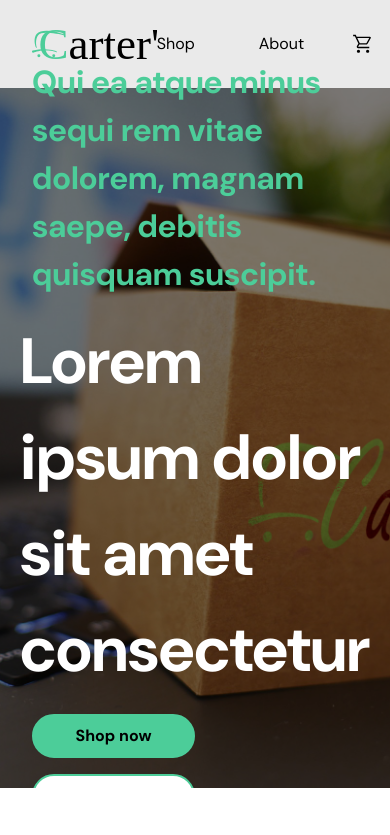
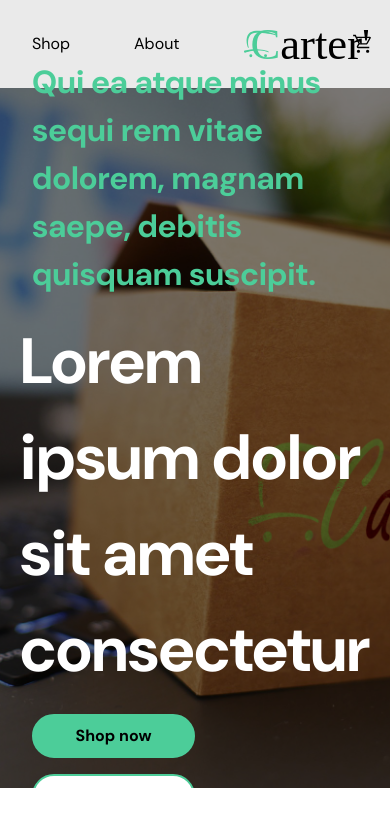
Before and after one commit to Diaa-E/shopping-cart, a React (Vite) app: page / in a window 390 px wide. Shown: the top 835 px of the page. Built offline with nearby package versions, Linux system fonts and the light colour scheme.

Commit message:
Switch logo and nav order when in mobile mode

```diff
--- a/src/components/NavBar.jsx
+++ b/src/components/NavBar.jsx
@@ -2,7 +2,7 @@ import { Link, useMatch, useResolvedPath } from "react-router-dom";
 
 import styles from "../styles/NavBar.module.css";
 
-export default function NavBar({})
+export default function NavBar({ mobileMode })
 {
     return (
         <nav>
--- a/src/routes/App.jsx
+++ b/src/routes/App.jsx
@@ -86,10 +86,24 @@ function App() {
   return (
     <>
       <header className={styles.header}>
-        <Link to={"/"}>
-          <img className={styles["logo"]} src={logo} alt="Carter's online shop logo" />
-        </Link>
-        <NavBar />
+        {
+          mobileMode &&
+          <>
+            <NavBar mobileMode={mobileMode} />
+            <Link to={"/"}>
+              <img className={styles["logo"]} src={logo} alt="Carter's online shop logo" />
+            </Link>
+          </>
+        }
+        {
+          !mobileMode &&
+          <>
+              <Link to={"/"}>
+                <img className={styles["logo"]} src={logo} alt="Carter's online shop logo" />
+              </Link>
+              <NavBar mobileMode={mobileMode} />
+          </>
+        }
         <CartButton
           cartLength={cart.length}
           onClick={() => {
```
